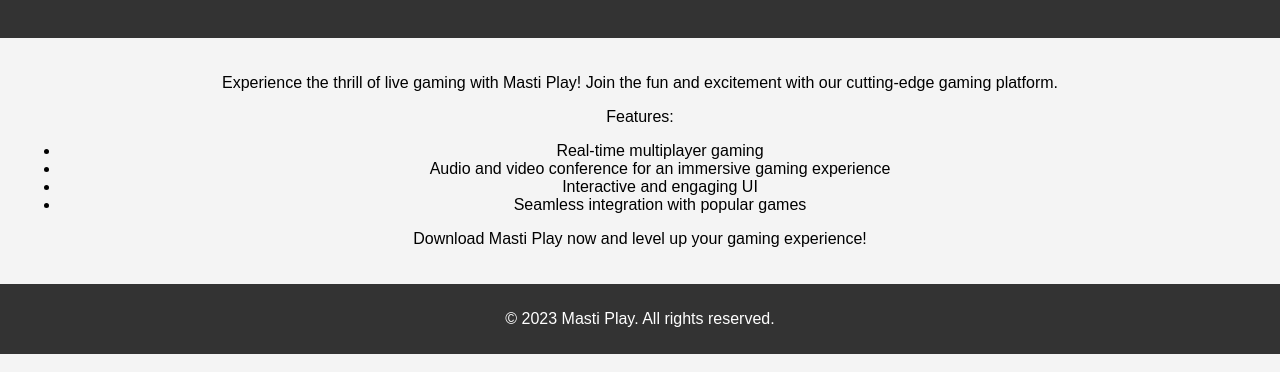
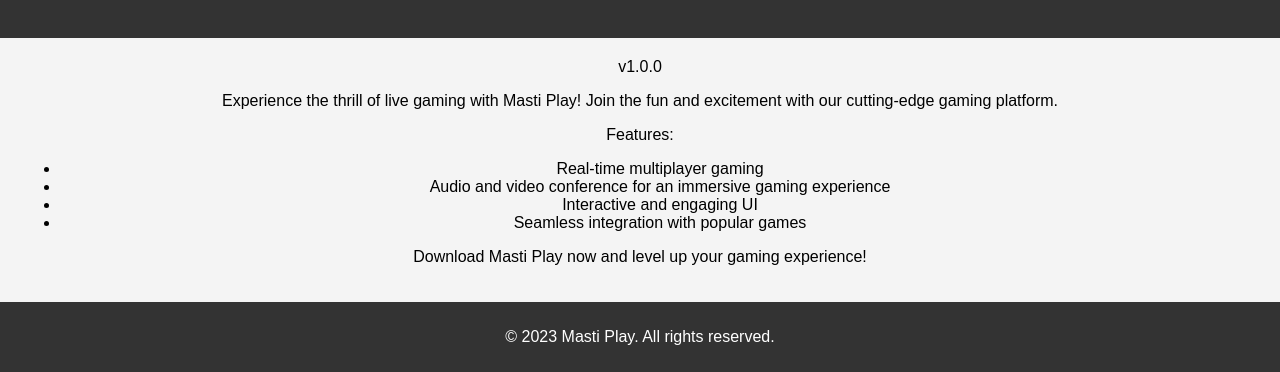
Before and after one commit to ACHAL-SAYEE/masti-play-stoild, a website: page index.html in a window 1280 px wide. Shown: the part 1200-1572 px from the top of the page. Drawn offline with Linux system fonts and the light colour scheme.

Commit message:
New Update

```diff
--- a/index.html
+++ b/index.html
@@ -48,6 +48,7 @@
     </header>
 
     <main>
+        v1.0.0
         <p>Experience the thrill of live gaming with Masti Play! Join the fun and excitement with our cutting-edge
             gaming platform.</p>
         <p>Features:</p>
```
